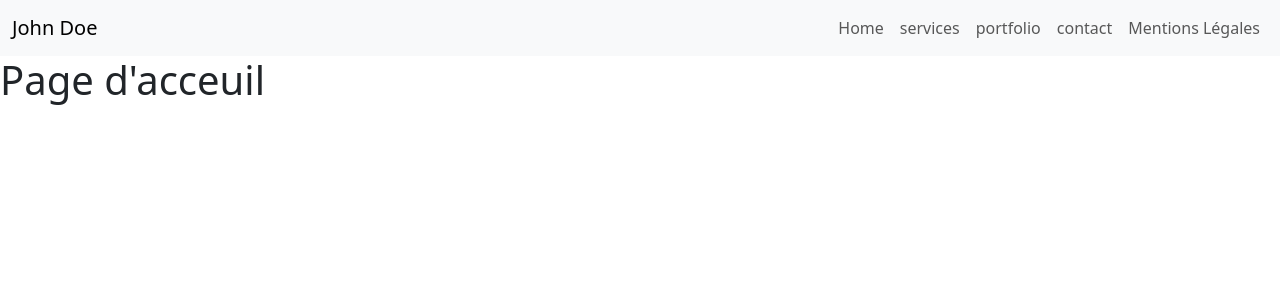
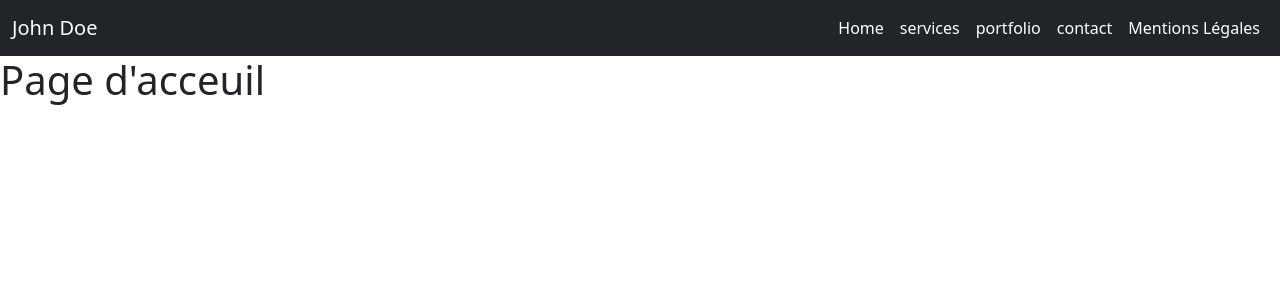
Before and after one commit to CL4P-TP-afk/Devoir_Creez_portfolio_React, a React (Vite) app in the folder app/: page / in a window 1280 px wide. Shown: the top 300 px of the page. Built offline with nearby package versions, Linux system fonts and the light colour scheme.

Commit message:
texte bg et menu burger color

```diff
--- a/app/src/components/Nav.jsx
+++ b/app/src/components/Nav.jsx
@@ -4,28 +4,28 @@ const Nav = () => {
     return (
         <>
             <header>
-            <nav class="navbar navbar-expand-lg bg-body-tertiary ">
+            <nav class="navbar navbar-expand-lg bg-dark"  data-bs-theme="dark">
                 <div class="container-fluid ">
-                    <span class="navbar-brand mb-0 h1" >John Doe</span>
+                    <span class="navbar-brand mb-0 h1 text-white" >John Doe</span>
                     <button class="navbar-toggler" type="button" data-bs-toggle="collapse" data-bs-target="#navbarSupportedContent" aria-controls="navbarSupportedContent" aria-expanded="false" aria-label="Toggle navigation">
-                        <span class="navbar-toggler-icon"></span>
+                        <span class="navbar-toggler-icon "></span>
                     </button>
                     <div class="collapse navbar-collapse justify-content-end " id="navbarSupportedContent">
                         <ul class="navbar-nav mb-2 mb-lg-0 ">
                             <li class="nav-item">
-                                <Link to="/" class="nav-link" >Home</Link>
+                                <Link to="/" class="nav-link text-white" >Home</Link>
                             </li>
                             <li class="nav-item">
-                                <Link to="/services" class="nav-link" >services</Link>
+                                <Link to="/services" class="nav-link text-white" >services</Link>
                             </li>
                             <li class="nav-item">
-                                <Link to="/portfolio" class="nav-link">portfolio</Link>
+                                <Link to="/portfolio" class="nav-link text-white">portfolio</Link>
                             </li>
                             <li class="nav-item">
-                                <Link to="/contact" class="nav-link" >contact</Link>
+                                <Link to="/contact" class="nav-link text-white" >contact</Link>
                             </li>
                             <li class="nav-item">
-                                <Link to="/mentionslegales" class="nav-link" >Mentions Légales</Link>
+                                <Link to="/mentionslegales" class="nav-link text-white" >Mentions Légales</Link>
                             </li>
                         </ul>
                     </div>
```
